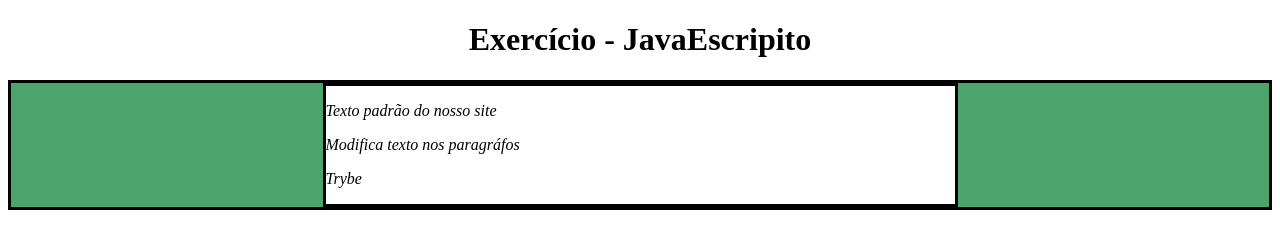
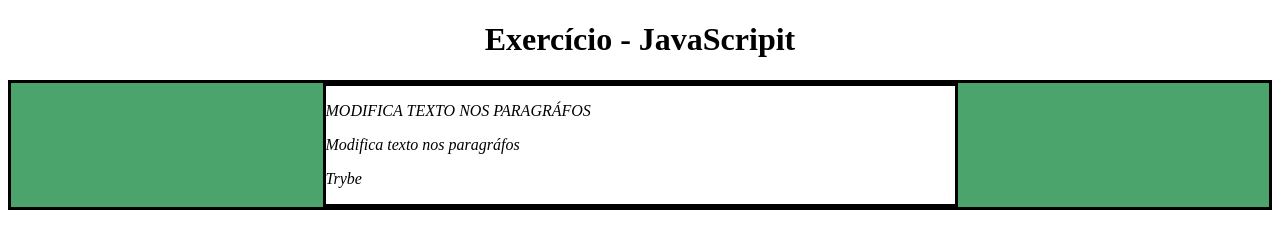
Before and after one commit to MateusKGomes/Exercicios-da-Trybe-, a plain HTML site: page secao-5/index.html in a window 1280 px wide. Drawn offline with Linux system fonts and the light colour scheme.

Commit message:
todos os exercicios do dia 1 secao 2

```diff
--- a/secao-5/index.html
+++ b/secao-5/index.html
@@ -71,6 +71,18 @@
         changeRedColor.style.background =  "rgb(255, 255, 255)";
      }
      changeColorRed ();
+     //=======================================
+     function changeTittle () {
+        let changeTittleText = document.getElementsByClassName('title')[0];
+        changeTittleText.innerHTML = 'Exercício - JavaScripit';
+     }
+    changeTittle ();
+     //=======================================
+     function changeCapsLook (){
+     let paragraphCaps = document.getElementsByTagName('p')[0];
+     paragraphCaps.innerHTML = 'MODIFICA TEXTO NOS PARAGRÁFOS'
+     }
+     changeCapsLook ();
 
     </script>
   </body>
```
